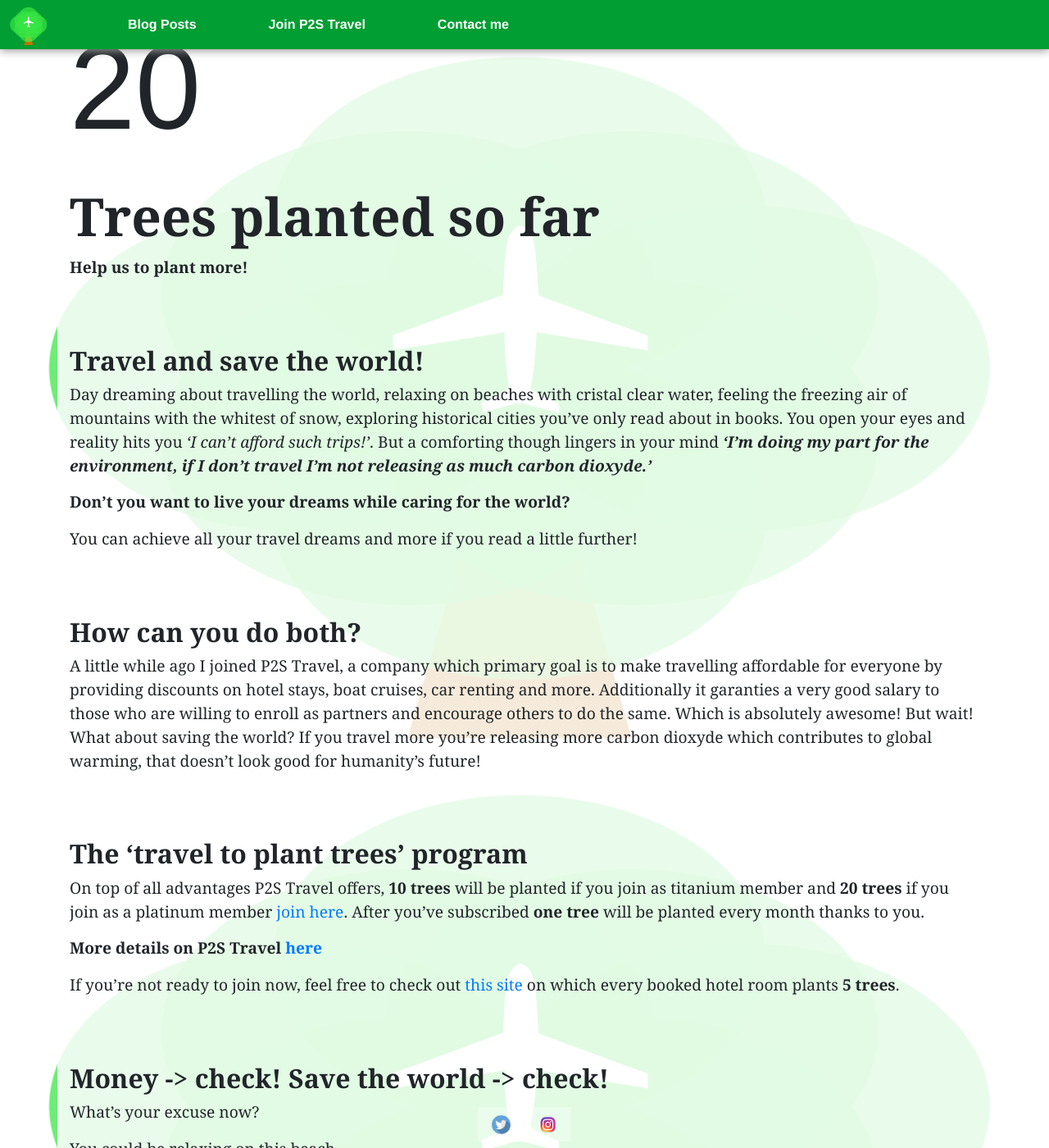
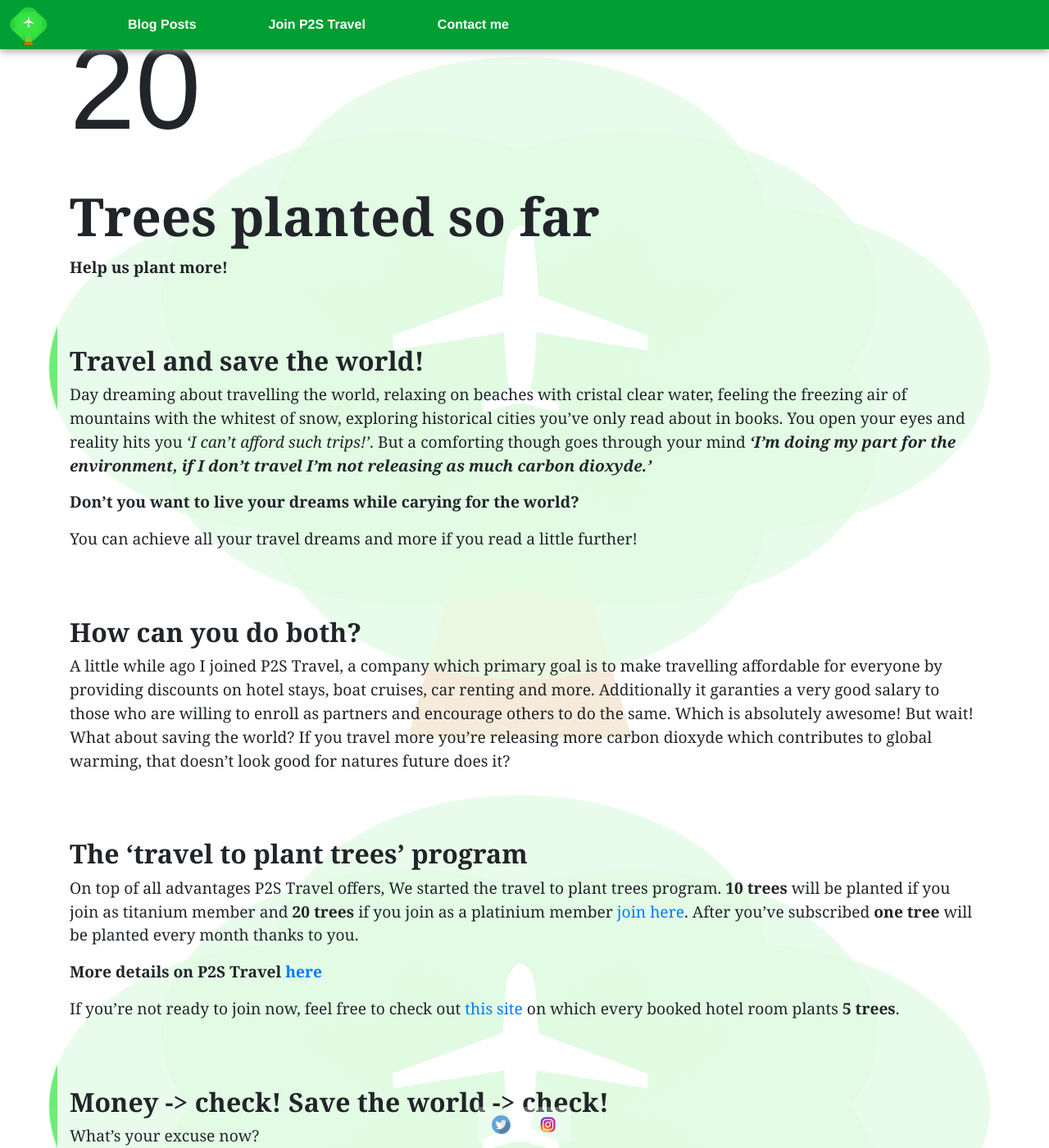
Before and after one commit to jdtravelp2s/jdtravelp2s.github.io, a Jekyll site: the page built from index.md, in a window 1280 px wide and 1400 px high. Shown: the whole window at 82% size. Built offline with Jekyll 4.4.1, drawn with Linux system fonts in a browser that asks for light colours.

Commit message:
grammar index.md

```diff
--- a/index.md
+++ b/index.md
@@ -7,23 +7,23 @@
 
 <div class="number-desc">Trees planted so far</div>
 
-**Help us to plant more!**
+**Help us plant more!**
 
 # Travel and save the world!
 
-Day dreaming about travelling the world, relaxing on beaches with cristal clear water, feeling the freezing air of mountains with the whitest of snow, exploring historical cities you've only read about in books. You open your eyes and reality hits you *'I can't afford such trips!'*. But a comforting though lingers in your mind **_'I'm doing my part for the environment, if I don't travel I'm not releasing as much carbon dioxyde.'_**
+Day dreaming about travelling the world, relaxing on beaches with cristal clear water, feeling the freezing air of mountains with the whitest of snow, exploring historical cities you've only read about in books. You open your eyes and reality hits you *'I can't afford such trips!'*. But a comforting though goes through your mind **_'I'm doing my part for the environment, if I don't travel I'm not releasing as much carbon dioxyde.'_**
 
-**Don't you want to live your dreams while caring for the world?**
+**Don't you want to live your dreams while carying for the world?**
 
 You can achieve all your travel dreams and more if you read a little further!
 
 # How can you do both?
 
-A little while ago I joined P2S Travel, a company which primary goal is to make travelling affordable for everyone by providing discounts on hotel stays, boat cruises, car renting and more. Additionally it garanties a very good salary to those who are willing to enroll as partners and encourage others to do the same. Which is absolutely awesome! But wait! What about saving the world? If you travel more you're releasing more carbon dioxyde which contributes to global warming, that doesn't look good for humanity's future!
+A little while ago I joined P2S Travel, a company which primary goal is to make travelling affordable for everyone by providing discounts on hotel stays, boat cruises, car renting and more. Additionally it garanties a very good salary to those who are willing to enroll as partners and encourage others to do the same. Which is absolutely awesome! But wait! What about saving the world? If you travel more you're releasing more carbon dioxyde which contributes to global warming, that doesn't look good for natures future does it?
 
 # The 'travel to plant trees' program
 
-On top of all advantages P2S Travel offers, **10 trees** will be planted if you join as titanium member and **20 trees** if you join as a platinum member [join here](https://p2stravel.com/join/jdtravelp2s/). After you've subscribed **one tree** will be planted every month thanks to you.
+On top of all advantages P2S Travel offers, We started the travel to plant trees program. **10 trees** will be planted if you join as titanium member and **20 trees** if you join as a platinium member [join here](https://p2stravel.com/join/jdtravelp2s/). After you've subscribed **one tree** will be planted every month thanks to you.
 
 **More details on P2S Travel [here](https://jdtravelp2s.github.io/2020/01/08/p2s-travel)**
 
```
